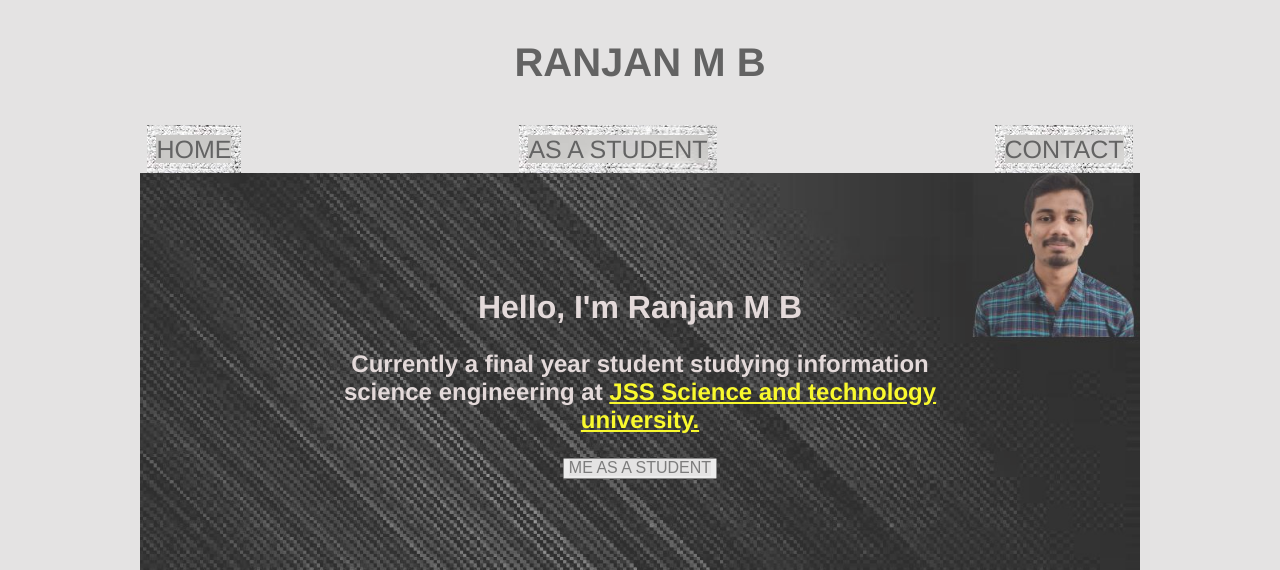
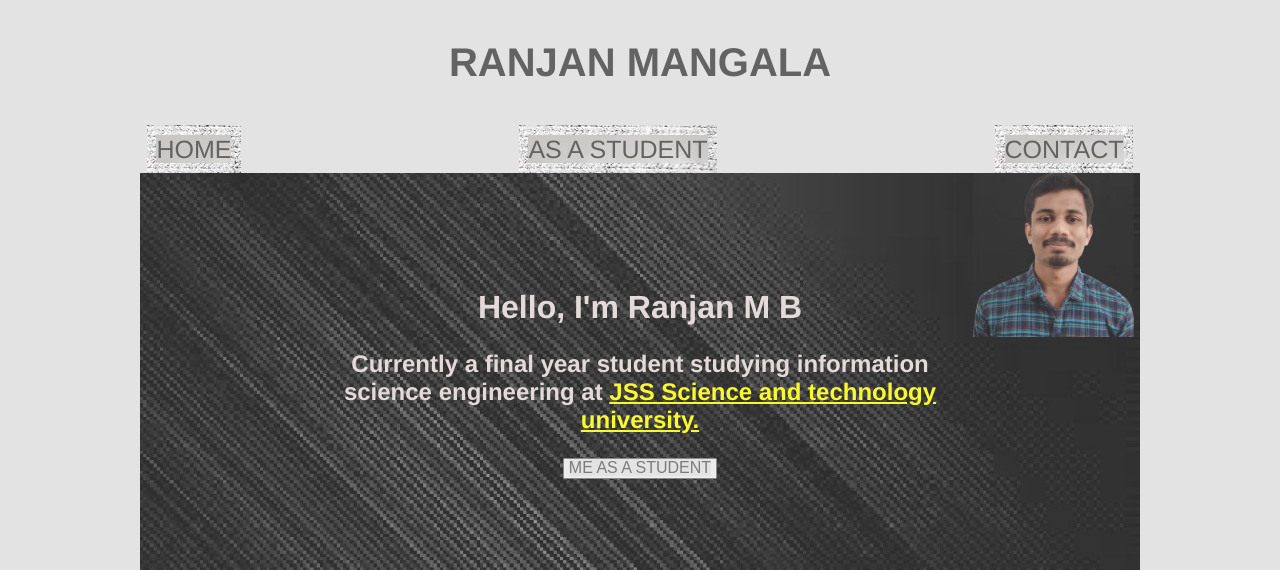
Before and after one commit to Ranjan14/CS_RAN_BLOG, a plain HTML site: page index.html in a window 1280 px wide. Shown: the top 570 px of the page. Drawn offline with Linux system fonts and the light colour scheme; grey boxes are pictures that could not be loaded; files whose address does not match are found by name.

Commit message:
Full name

```diff
--- a/index.html
+++ b/index.html
@@ -12,7 +12,7 @@
     <div>
         <header>
             <div id="body"  >
-                <p id="name" >RANJAN M B</p>
+                <p id="name" >RANJAN MANGALA</p>
                 <nav>
                     <ul id="navigation" " >
                         <li>
```
